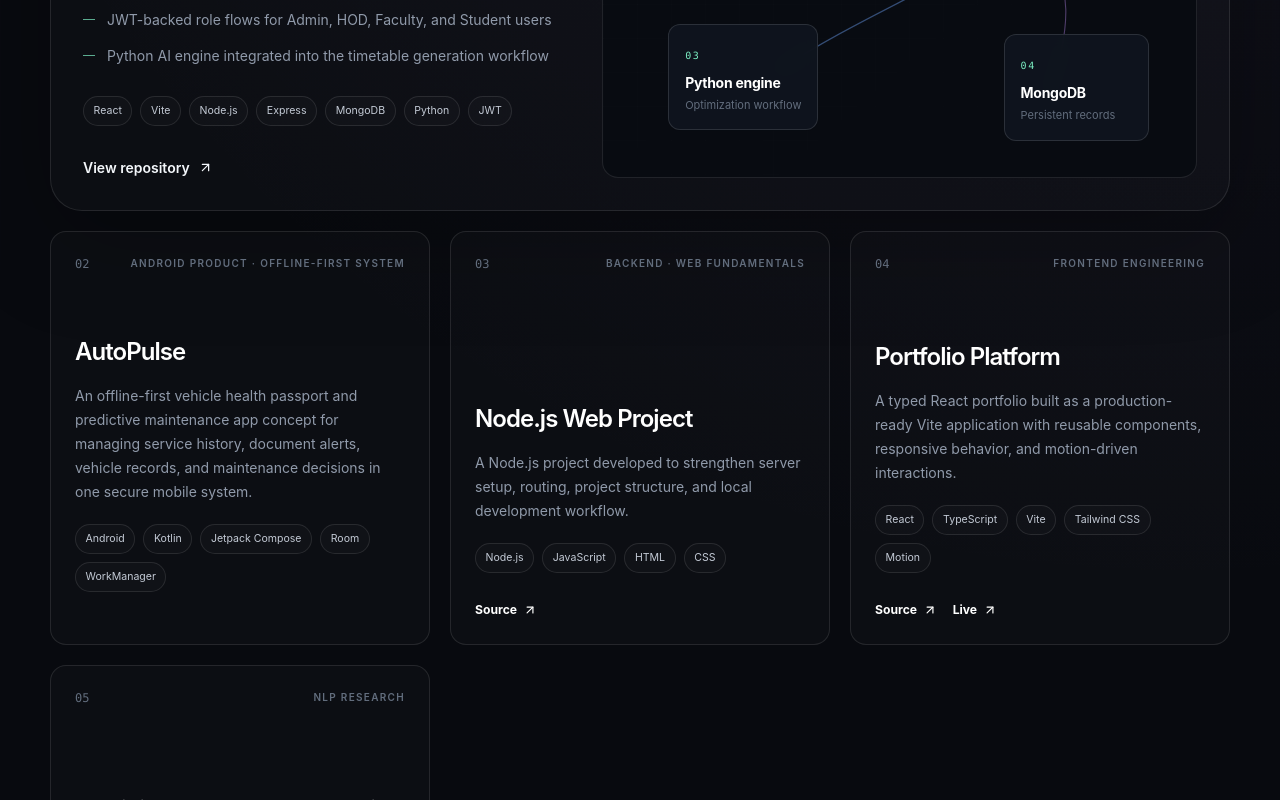
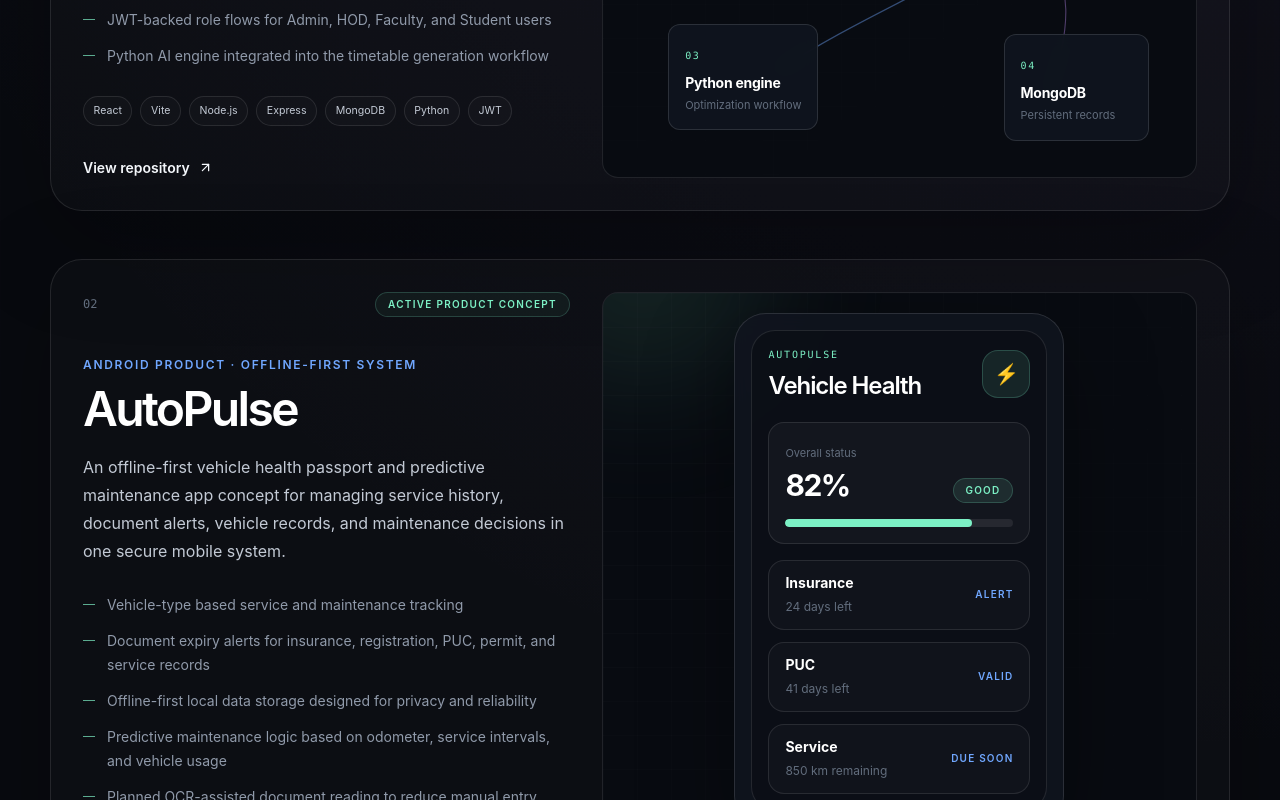
Before and after one commit to nishanthkj77/Portfolio, a React (Vite) app: page / in a window 1280 px wide. Shown: the part 1580-2380 px from the top of the page. Built offline with nearby package versions, Linux system fonts and the light colour scheme.

Commit message:
Show AutoPulse as a featured project section

```diff
--- a/src/App.tsx
+++ b/src/App.tsx
@@ -1,4 +1,4 @@
-import { motion, useScroll, useSpring } from "motion/react";
+ import { motion, useScroll, useSpring } from "motion/react";
 import { About } from "./components/About";
 import { Capabilities } from "./components/Capabilities";
 import { Contact } from "./components/Contact";
@@ -13,14 +13,30 @@ import { projects } from "./data/projects";
 
 export default function App() {
   const { scrollYProgress } = useScroll();
-  const scaleX = useSpring(scrollYProgress, { stiffness: 110, damping: 26, mass: 0.25 });
+  const scaleX = useSpring(scrollYProgress, {
+    stiffness: 110,
+    damping: 26,
+    mass: 0.25,
+  });
+
   const featured = projects.find((project) => project.featured) ?? projects[0];
-  const remaining = projects.filter((project) => project.id !== featured.id);
+  const autoPulse = projects.find((project) => project.id === "autopulse");
+
+  const showcaseIds = new Set(
+    [featured.id, autoPulse?.id].filter(Boolean) as string[]
+  );
+
+  const remaining = projects.filter((project) => !showcaseIds.has(project.id));
 
   return (
     <>
-      <motion.div style={{ scaleX }} className="fixed inset-x-0 top-0 z-[70] h-[2px] origin-left bg-mint" />
+      <motion.div
+        style={{ scaleX }}
+        className="fixed inset-x-0 top-0 z-[70] h-[2px] origin-left bg-mint"
+      />
+
       <Navbar />
+
       <main>
         <Hero />
 
@@ -30,7 +46,11 @@ export default function App() {
             title="Systems and projects that show the engineering work."
             description="The portfolio is intentionally selective. The emphasis is on end-to-end implementation, technical responsibility, and what each project demonstrates."
           />
+
           <FeaturedProject project={featured} />
+
+          {autoPulse ? <FeaturedProject project={autoPulse} /> : null}
+
           <ProjectGrid projects={remaining} />
         </section>
 
@@ -39,6 +59,7 @@ export default function App() {
         <Credentials />
         <Contact />
       </main>
+
       <Footer />
     </>
   );
```
